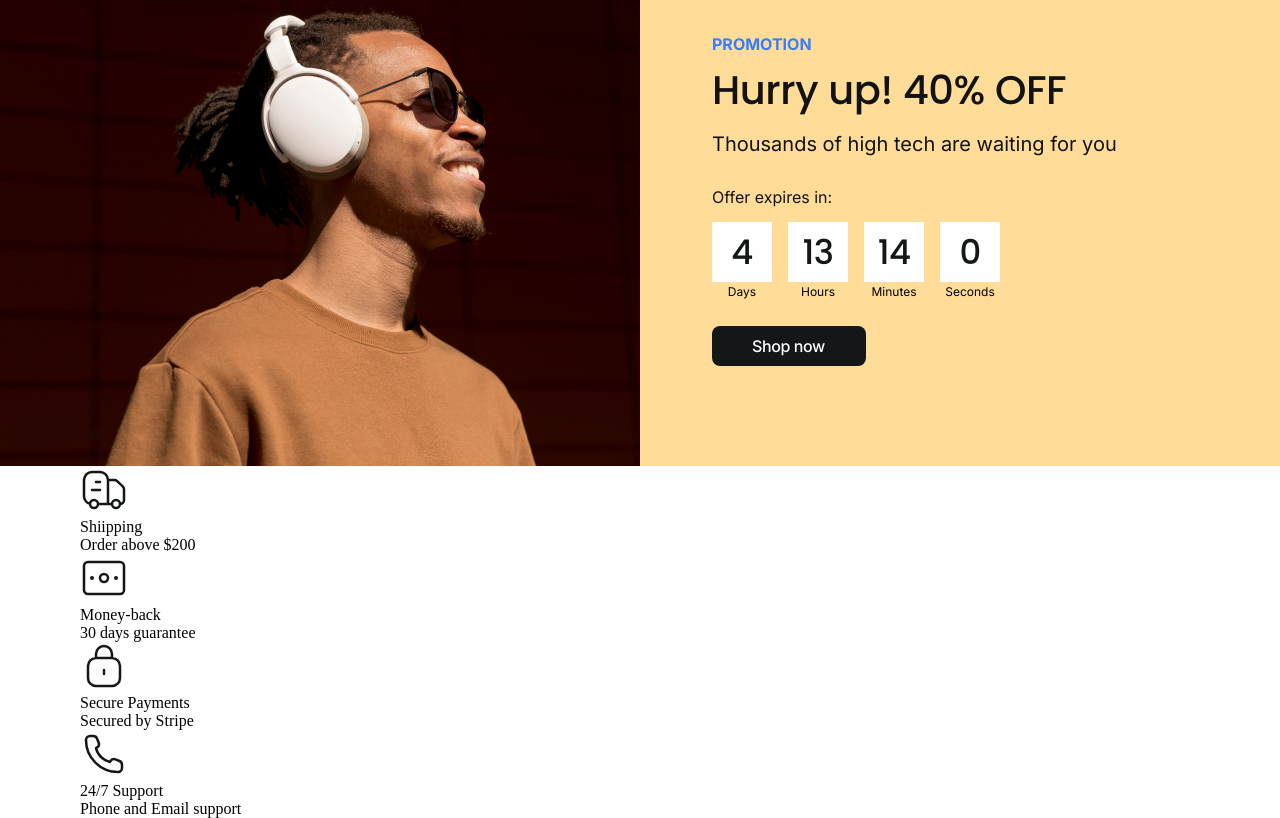
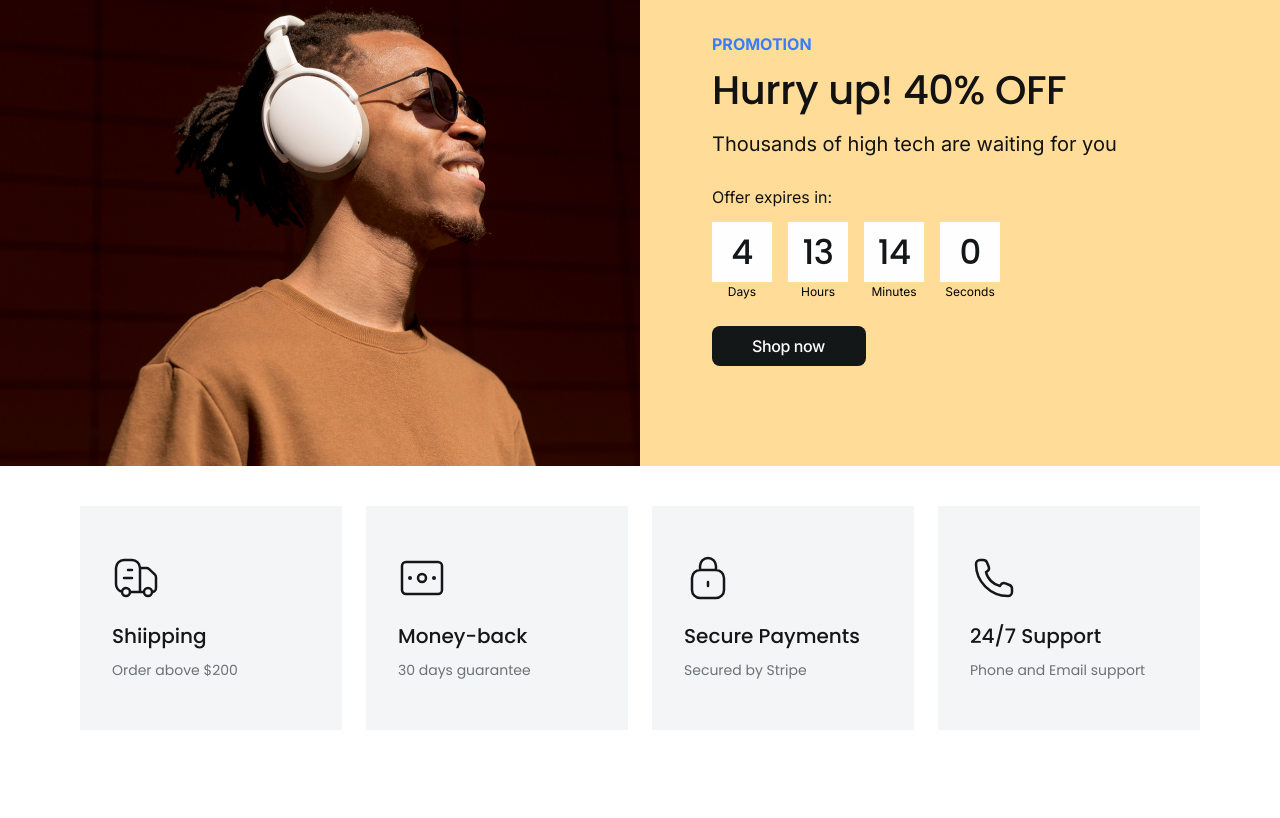
Before and after one commit to vikamary/HeadPhones, a website: page src/html/index.html in a window 1280 px wide. Shown: the part 3603-4421 px from the top of the page. After the commit the page ends 4373 px from the top, so only its background shows below. Drawn offline with Linux system fonts and the light colour scheme.

Commit message:
Values Block

```diff
--- a/src/html/index.html
+++ b/src/html/index.html
@@ -564,22 +564,22 @@
   <section class="values">
     <div class="container">
       <div class="values__wrapper">
-        <div class="value__cards">
+        <div class="value">
           <img src="/src/img/shipping.svg" alt="shipping" class="value-icon">
           <div class="value__title">Shiipping</div>
           <div class="value__description">Order above $200</div>
         </div>
-        <div class="value__cards">
+        <div class="value">
           <img src="/src/img/finance.svg" alt="money-back" class="value-icon">
           <div class="value__title">Money-back</div>
           <div class="value__description">30 days guarantee</div>
         </div>
-        <div class="value__cards">
+        <div class="value">
           <img src="/src/img/lock.svg" alt="lock" class="value-icon">
           <div class="value__title">Secure Payments</div>
           <div class="value__description">Secured by Stripe</div>
         </div>
-        <div class="value__cards">
+        <div class="value">
           <img src="/src/img/call.svg" alt="call" class="value-icon">
           <div class="value__title">24/7 Support</div>
           <div class="value__description">Phone and Email support</div>
--- /dev/null
+++ b/src/scss/blocks/_value.scss
@@ -0,0 +1,45 @@
+.values {
+  padding:  40px 0;
+
+}
+
+.container {
+
+}
+
+.values__wrapper {
+  display: grid;
+  grid-template-columns: repeat(auto-fit, minmax(262px, 1fr));
+  gap: 24px;
+}
+
+.value {
+
+  padding: 48px 32px;
+  background-color: #F3F5F7;
+
+  .value-icon {
+    margin-bottom: 16px;
+  }
+
+  .value__title {
+    margin-bottom: 8px;
+
+    font-family: var(--font-poppins);
+    font-size: 20px;
+    font-weight: 500;
+    line-height: 28px;
+    color: #141718;
+
+  }
+
+  .value__description {
+    font-family: var(--font-poppins);
+    font-size: 14px;
+    font-weight: 400;
+    line-height: 24px;
+    color: #6C7275;
+
+  }
+
+}
--- a/src/scss/main.scss
+++ b/src/scss/main.scss
@@ -9,6 +9,7 @@
 @import "./blocks/shopcollect";
 @import "./blocks/bestseller";
 @import "./blocks/banner";
+@import "./blocks/value";
 
 :root {
   --font-inter: 'Inter', sans-serif;
```
Also changed, not shown: src/scss/main.css, 1 other file.
